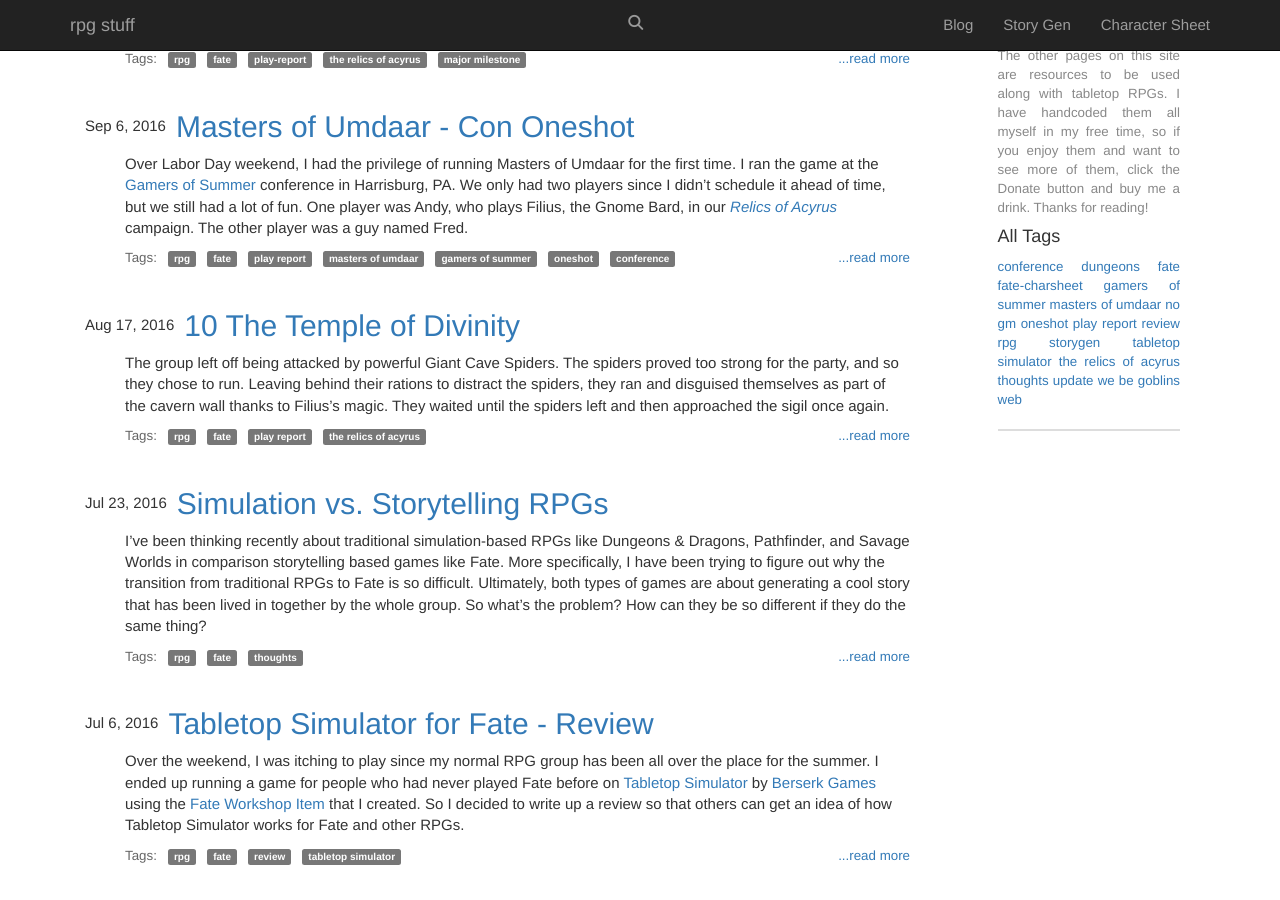
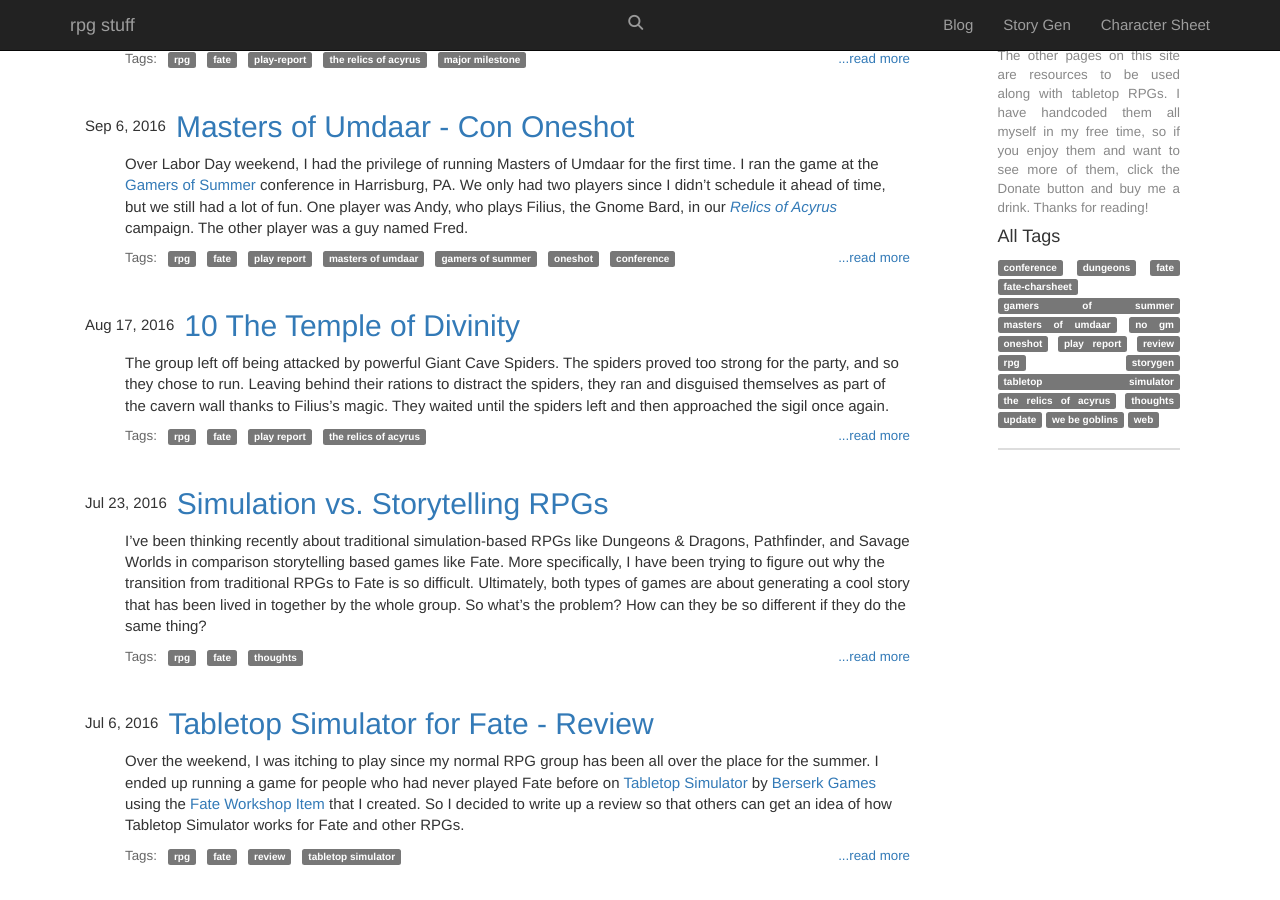
Before and after one commit to treetrnk/blog, a Jekyll site: the page built from index.html, in a window 1280 px wide and 900 px high, scrolled down 967 px. Built offline with Jekyll 4.4.1, drawn with Linux system fonts in a browser that asks for light colours; nearby versions of some CDN libraries; comment, search, counter and statistics services are not loaded.

Commit message:
Make all tags labels

```diff
--- a/_includes/sidebar.html
+++ b/_includes/sidebar.html
@@ -27,24 +27,24 @@
 
     <h4>All Tags</h4>
     <p class="blog-description">
-      <a href="{{site.baseurl}}/tag/conference">conference</a>
-      <a href="{{site.baseurl}}/tag/dungeons">dungeons</a>
-      <a href="{{site.baseurl}}/tag/fate">fate</a>
-      <a href="{{site.baseurl}}/tag/fate-charsheet">fate-charsheet</a>
-      <a href="{{site.baseurl}}/tag/gamers of summer">gamers of summer</a>
-      <a href="{{site.baseurl}}/tag/masters of umdaar">masters of umdaar</a>
-      <a href="{{site.baseurl}}/tag/no gm">no gm</a>
-      <a href="{{site.baseurl}}/tag/oneshot">oneshot</a>
-      <a href="{{site.baseurl}}/tag/play report">play report</a>
-      <a href="{{site.baseurl}}/tag/review">review</a>
-      <a href="{{site.baseurl}}/tag/rpg">rpg</a>
-      <a href="{{site.baseurl}}/tag/storygen">storygen</a>
-      <a href="{{site.baseurl}}/tag/tabletop simulator">tabletop simulator</a>
-      <a href="{{site.baseurl}}/tag/the relics of acyrus">the relics of acyrus</a>
-      <a href="{{site.baseurl}}/tag/thoughts">thoughts</a>
-      <a href="{{site.baseurl}}/tag/update">update</a>
-      <a href="{{site.baseurl}}/tag/we be goblins">we be goblins</a>
-      <a href="{{site.baseurl}}/tag/web">web</a>
+      <a href="{{site.baseurl}}/tag/conference" class="label label-default">conference</a>
+      <a href="{{site.baseurl}}/tag/dungeons" class="label label-default">dungeons</a>
+      <a href="{{site.baseurl}}/tag/fate" class="label label-default">fate</a>
+      <a href="{{site.baseurl}}/tag/fate-charsheet" class="label label-default">fate-charsheet</a>
+      <a href="{{site.baseurl}}/tag/gamers of summer" class="label label-default">gamers of summer</a>
+      <a href="{{site.baseurl}}/tag/masters of umdaar" class="label label-default">masters of umdaar</a>
+      <a href="{{site.baseurl}}/tag/no gm" class="label label-default">no gm</a>
+      <a href="{{site.baseurl}}/tag/oneshot" class="label label-default">oneshot</a>
+      <a href="{{site.baseurl}}/tag/play report" class="label label-default">play report</a>
+      <a href="{{site.baseurl}}/tag/review" class="label label-default">review</a>
+      <a href="{{site.baseurl}}/tag/rpg" class="label label-default">rpg</a>
+      <a href="{{site.baseurl}}/tag/storygen" class="label label-default">storygen</a>
+      <a href="{{site.baseurl}}/tag/tabletop simulator" class="label label-default">tabletop simulator</a>
+      <a href="{{site.baseurl}}/tag/the relics of acyrus" class="label label-default">the relics of acyrus</a>
+      <a href="{{site.baseurl}}/tag/thoughts" class="label label-default">thoughts</a>
+      <a href="{{site.baseurl}}/tag/update" class="label label-default">update</a>
+      <a href="{{site.baseurl}}/tag/we be goblins" class="label label-default">we be goblins</a>
+      <a href="{{site.baseurl}}/tag/web" class="label label-default">web</a>
     <!---
       {% for post in site.posts %}
       {% for tag in post.tags %}
```
